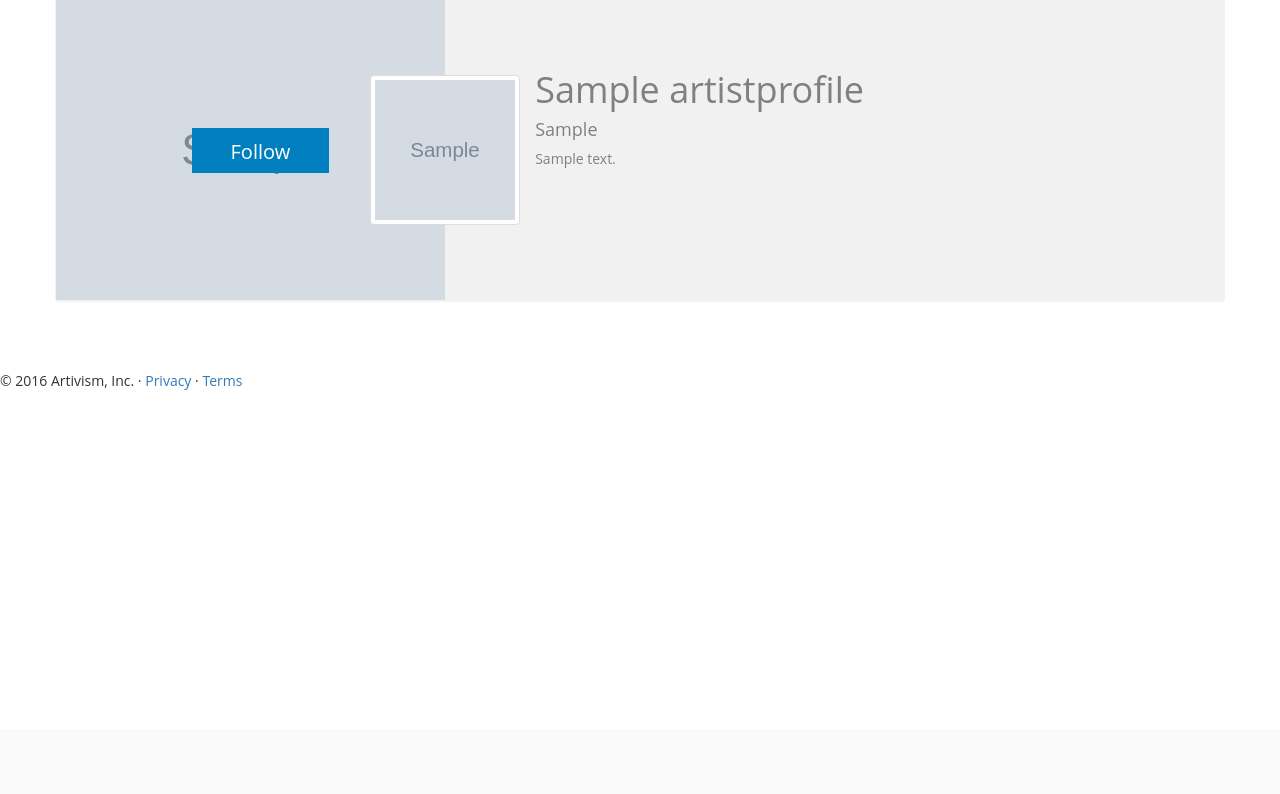
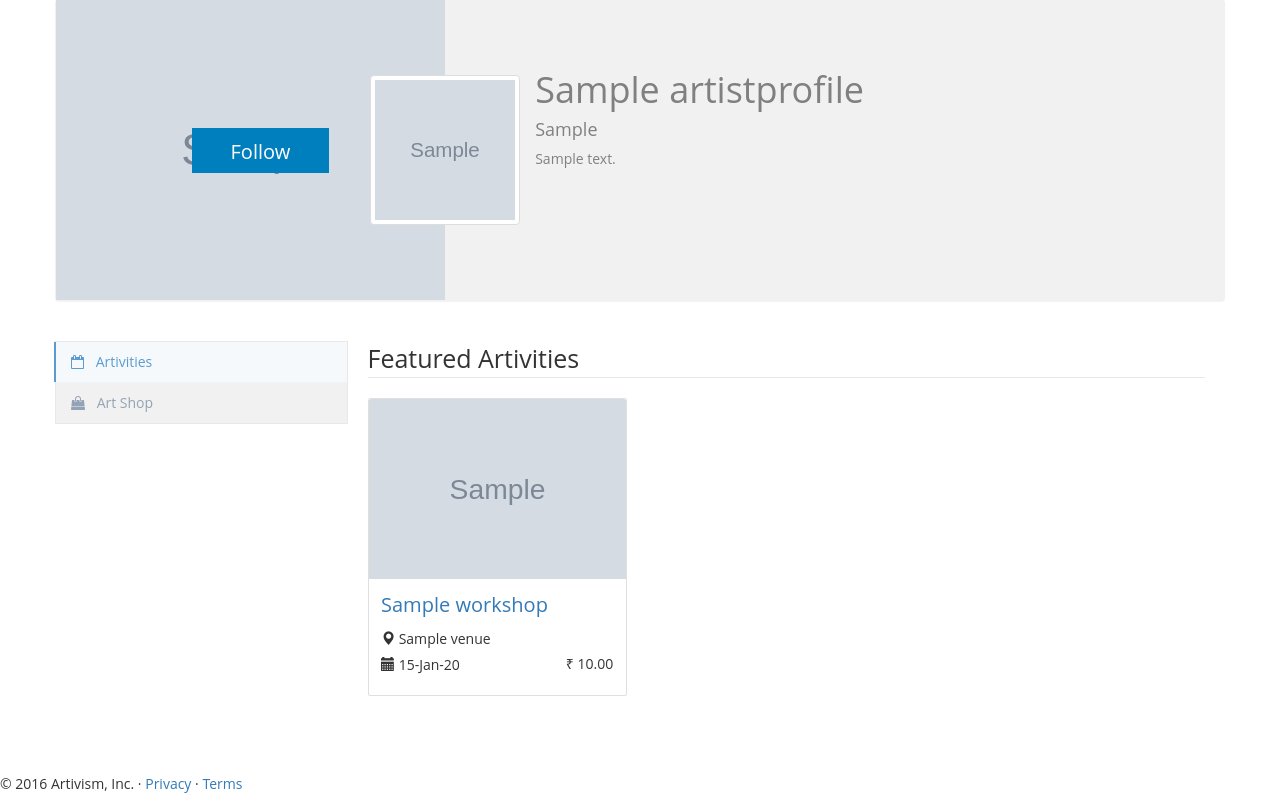
Before and after one commit to rachitptah/ptah, a Django app: a page that uses templates/artist_profile.html in a window 1280 px wide. Shown: the part 71-865 px from the top of the page. Before the commit the page ends 461 px from the top, so only its background shows below. Run offline with Django 3.2, Linux system fonts and the light colour scheme; tables that the repository leaves empty hold one stand-in row (values such as "Sample post"); grey boxes marked "Sample" are stand-in pictures; some libraries are stand-ins or nearby versions.

Commit message:
template addition

```diff
--- a/artist/views.py
+++ b/artist/views.py
@@ -2,6 +2,7 @@ from django.shortcuts import render
 from django.views.generic import TemplateView
 from .models import ArtistProfile
 from art.models	import ArtForm, ArtType
+from artivities.models import Workshop
 
 # Create your views here.
 class ArtistsLandingView (TemplateView):
@@ -32,4 +33,5 @@ class ArtistProfileView (TemplateView):
 	def get(self, request,*args,**kwargs):
 		context = super(ArtistProfileView, self).get_context_data(**kwargs)
 		context["artist_profiles"] = ArtistProfile.objects.get(id=context["artist_id"])
+		context["artist_workshops"] = Workshop.objects.filter(artist_id=context["artist_id"])
 		return self.render_to_response(context)
--- a/artivities/views.py
+++ b/artivities/views.py
@@ -20,6 +20,7 @@ class WorkshopListView (TemplateView):
 
 		if art_type:
 			filter_query_form["art_type_id"] = art_type
+		filter_query_form["enable"]= True
 		context["all_workshop"] = Workshop.objects.filter(**filter_query_form)
 		context["art_forms"] = ArtForm.objects.all()
 		context["art_form"] = art_form
--- a/static/css/artivism.css
+++ b/static/css/artivism.css
@@ -18,7 +18,8 @@
 }
 
 .card-title {
-    margin-bottom:.75rem
+    font-size: 20px;
+    margin-bottom:.75rem;
 }
 
 .card-subtitle {
@@ -606,6 +607,22 @@ background-color: #F1F1F1;
   -webkit-box-shadow: 3px 3px 3px #888888;
 }
 
+.description-panel .cover-image img {
+    display: block;
+    min-width: 100%;
+    height: auto;
+    margin-top: 10px;
+}
+
+.description-panel .workshop-title {
+    margin-top: 10px;
+    display: block;
+    overflow: hidden;
+    font-size: 25px;
+    font-weight: bold;
+    border-bottom:solid 2px #e8e8e8;
+}
+
 .left-detail-panel .artist-avatar img {
     width: 100px;
     height: 100px;
@@ -624,7 +641,6 @@ background-color: #F1F1F1;
     font-size: 16px;
     font-weight: bold;
     line-height: 18px;
-    color: #404040;
 }
 
 .left-detail-panel .artist-desc {
@@ -635,3 +651,79 @@ background-color: #F1F1F1;
     color: #737373;
     margin-bottom: 5px;
 }
+
+
+/*artist usermenu*/
+
+.artist-usermenu {
+    margin-bottom: 20px;
+    margin-top: 20px;
+    padding: 0px;
+    background-color: #F1F1F1;
+    border: 1px solid #e8e8e8;
+}
+
+.artist-usermenu a{
+    font-size: 18px;
+    color: #808080;
+}
+
+.artist-usermenu a:hover {
+    color: #337ab7;
+}
+
+.artist-usermenu ul li {
+  border-bottom: 1px solid #f0f4f7;
+}
+
+.artist-usermenu ul li:last-child {
+  border-bottom: none;
+}
+
+.artist-usermenu ul li a {
+  color: #93a3b5;
+  font-size: 14px;
+  font-weight: 400;
+}
+
+.artist-usermenu ul li a i {
+  margin-right: 8px;
+  font-size: 14px;
+}
+
+/*.artist-usermenu ul li a:hover {
+  background-color: #fafcfd;
+  color: #5b9bd1;
+}*/
+
+/*.artist-usermenu ul li.active {
+  border-bottom: none;
+}*/
+
+.artist-usermenu ul li a:hover {
+  color: #5b9bd1;
+  background-color: #f6f9fb;
+  border-left: 2px solid #5b9bd1;
+  margin-left: -2px;
+}
+
+.artist-usermenu ul li .active{
+  color: #5b9bd1;
+  background-color: #f6f9fb;
+  border-left: 2px solid #5b9bd1;
+  margin-left: -2px;
+}
+
+/*artist-featured-pannel*/
+.artist-content-panel {
+    padding: 20px;
+}
+
+.artist-content-panel .panel-title {
+    /*margin-top: 10px; */
+    display: block;
+    overflow: hidden;
+    font-size: 25px;
+    border-bottom:solid 1px #e8e8e8;
+    margin-bottom: 20px;
+}
--- a/templates/artist_profile.html
+++ b/templates/artist_profile.html
@@ -20,6 +20,53 @@
             </div>
         </div>
     </div>
+    <div class="row">
+    <div class="col-sm-3 artist-usermenu">
+        <ul class="nav">
+          <!-- <li class="dropdown">
+            <a class="dropdown-toggle active" data-toggle="dropdown" href="#">
+            <i class="fa fa-user"></i>
+            Bio <span class="caret"></span></a>
+              <ul class="dropdown-menu" role="menu">
+                <li>kjbdsfkj</li></ul>
+          </li> -->
+            <li>
+              <a class="active" href="#" target="_blank">
+              <i class="fa fa-calendar-o"></i>
+              Artivities </a>
+            </li>
+            <li>
+              <a href="#">
+              <i class="fa fa-shopping-bag"></i>
+              Art Shop </a>
+            </li>
+        </ul>
+    </div>
+    <div class="col-sm-9 artist-content-panel">
+      <div class="panel-title">Featured Artivities</div>
+      <div class="row">
+        {% for workshop in artist_workshops %}
+          <div class="col-sm-4 col-lg-4 col-md-4">
+              <!-- <li class="card"> -->
+              <div class="card">
+                <img class="card-img-top" src="{{workshop.cover_photo.url}}" alt="{{workshop.title}}" height="180" width="100%">
+                <div class="card-block">
+                  <a href="{% url 'workshop_details' workshop.id %}" class="card-title">{{workshop.title}}</a>
+                  <div class="card-text">
+                  <h5><span class="glyphicon glyphicon-map-marker"></span> {{workshop.venue}}</h5>
+                  <h5><span class="glyphicon glyphicon-calendar"></span> {{workshop.startdate|date:"d-M-y"}}
+                  {% for price in workshop.registration_set.all %}
+                  <span style="float:right;">&#8377 {{price.price}}</span></h5>
+                  {% endfor %}
+                  </div>
+                </div>
+              </div>
+          </div>
+        {% endfor %}
+      </div>
+    </div>
+    </div>
+</div>
 
 	<!-- div class="row nav">
         <div class="col-md-4"></div>
```
Also changed, not shown: ptah/settings.py (+15 -15 lines), templates/artivities_home.html (+9 -8 lines), templates/workshop_details.html (+13 -4 lines), 3 other files. Lines whose indentation alone changed are shown as unchanged.
